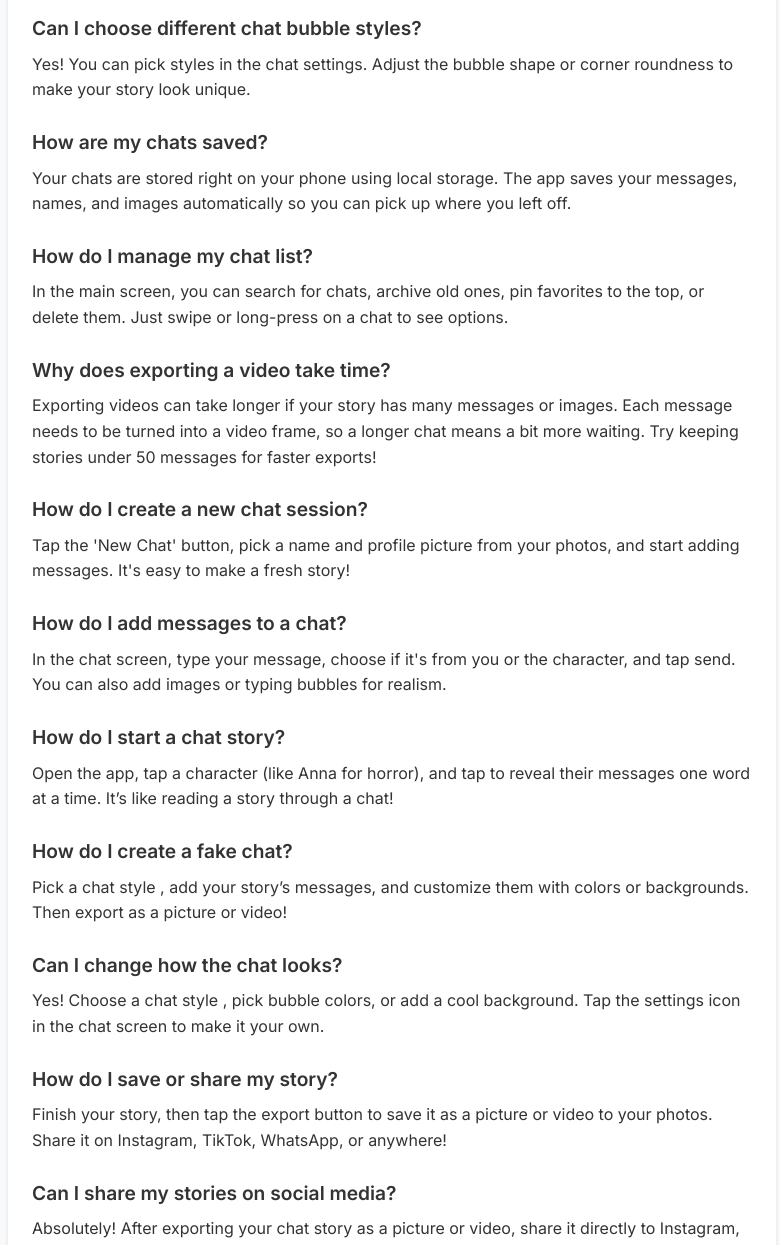
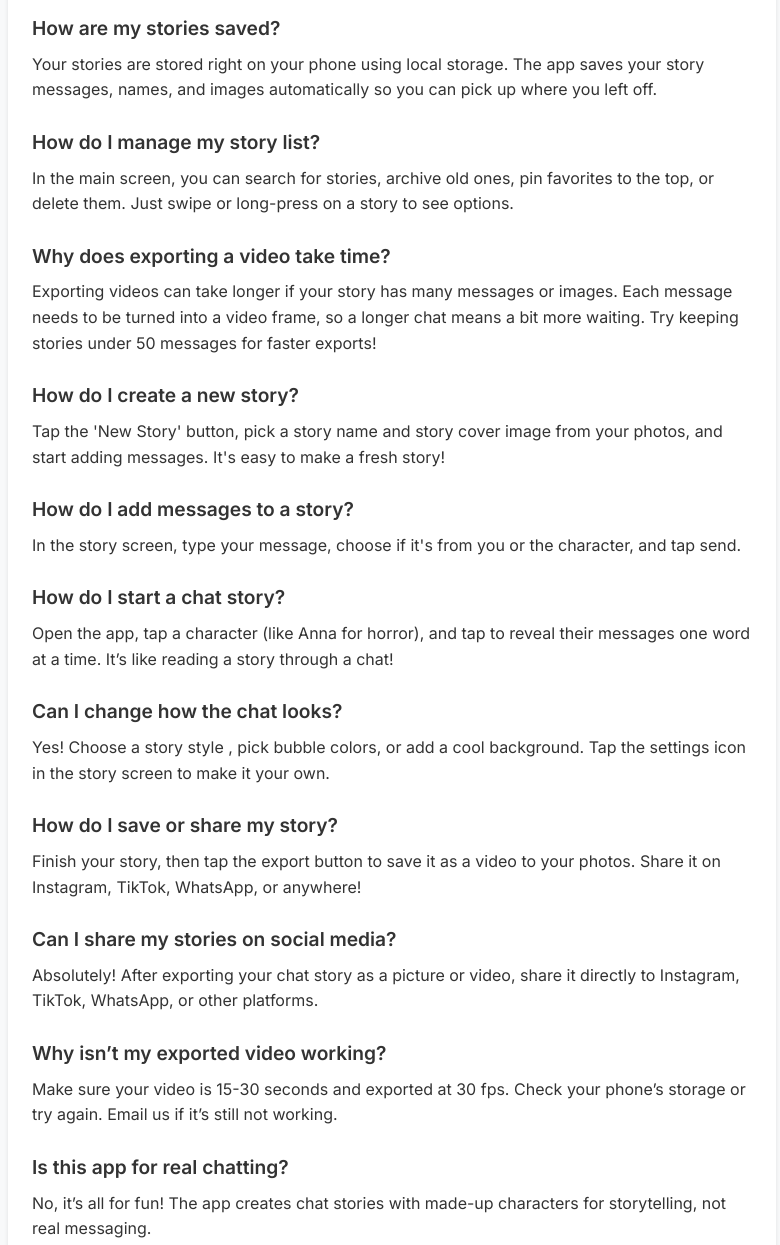
Before and after one commit to jayeshdddhanesha-wq/supporturl, a plain HTML site: page index.html in a window 1280 px wide. Shown: the part 484-1729 px from the top of the page, without its empty margins (248-1028 px from the left). Drawn offline with Linux system fonts and the light colour scheme.

Commit message:
Update index.html

```diff
--- a/index.html
+++ b/index.html
@@ -42,67 +42,54 @@
         <div class="section">
             <h2>Frequently Asked Questions</h2>
 
-            <div class="faq-item">
-                <h3>Can I choose different chat bubble styles?</h3>
-                <p>Yes! You can pick styles in the chat settings. Adjust the bubble shape or corner roundness to make your story look unique.</p>
-            </div>
 
             <div class="faq-item">
-                <h3>How are my chats saved?</h3>
-                <p>Your chats are stored right on your phone using local storage. The app saves your messages, names, and images automatically so you can pick up where you left off.</p>
+                <h3>How are my stories saved?</h3>
+                <p>Your stories are stored right on your phone using local storage. The app saves your story messages, names, and images automatically so you can pick up where you left off.</p>
             </div>
             <div class="faq-item">
-                <h3>How do I manage my chat list?</h3>
-                <p>In the main screen, you can search for chats, archive old ones, pin favorites to the top, or delete them. Just swipe or long-press on a chat to see options.</p>
+                <h3>How do I manage my story list?</h3>
+                <p>In the main screen, you can search for stories, archive old ones, pin favorites to the top, or delete them. Just swipe or long-press on a story to see options.</p>
             </div>
               <div class="faq-item">
                 <h3>Why does exporting a video take time?</h3>
                 <p>Exporting videos can take longer if your story has many messages or images. Each message needs to be turned into a video frame, so a longer chat means a bit more waiting. Try keeping stories under 50 messages for faster exports!</p>
             </div>
             <div class="faq-item">
-                <h3>How do I create a new chat session?</h3>
-                <p>Tap the 'New Chat' button, pick a name and profile picture from your photos, and start adding messages. It's easy to make a fresh story!</p>
+                <h3>How do I create a new story?</h3>
+                <p>Tap the 'New Story' button, pick a story name and story cover image from your photos, and start adding messages. It's easy to make a fresh story!</p>
             </div>
             <div class="faq-item">
-                <h3>How do I add messages to a chat?</h3>
-                <p>In the chat screen, type your message, choose if it's from you or the character, and tap send. You can also add images or typing bubbles for realism.</p>
+                <h3>How do I add messages to a story?</h3>
+                <p>In the story screen, type your message, choose if it's from you or the character, and tap send.</p>
             </div>
             <div class="faq-item">
                 <h3>How do I start a chat story?</h3>
                 <p>Open the app, tap a character (like Anna for horror), and tap to reveal their messages one word at a time. It’s like reading a story through a chat!</p>
             </div>
-            <div class="faq-item">
-                <h3>How do I create a fake chat?</h3>
-                <p>Pick a chat style , add your story’s messages, and customize them with colors or backgrounds. Then export as a picture or video!</p>
-            </div>
+
             <div class="faq-item">
                 <h3>Can I change how the chat looks?</h3>
-                <p>Yes! Choose a chat style , pick bubble colors, or add a cool background. Tap the settings icon in the chat screen to make it your own.</p>
+                <p>Yes! Choose a story style , pick bubble colors, or add a cool background. Tap the settings icon in the story screen to make it your own.</p>
             </div>
             <div class="faq-item">
                 <h3>How do I save or share my story?</h3>
-                <p>Finish your story, then tap the export button to save it as a picture or video to your photos. Share it on Instagram, TikTok, WhatsApp, or anywhere!</p>
+                <p>Finish your story, then tap the export button to save it as a  video to your photos. Share it on Instagram, TikTok, WhatsApp, or anywhere!</p>
             </div>
             <div class="faq-item">
                 <h3>Can I share my stories on social media?</h3>
                 <p>Absolutely! After exporting your chat story as a picture or video, share it directly to Instagram, TikTok, WhatsApp, or other platforms.</p>
             </div>
-            <div class="faq-item">
-                <h3>Why don’t I hear sounds for messages or calls?</h3>
-                <p>Check if the mute button is on in the app. Also, make sure your phone’s volume is up and not on silent. Contact us if you still have trouble.</p>
-            </div>
+
             <div class="faq-item">
                 <h3>Why isn’t my exported video working?</h3>
                 <p>Make sure your video is 15-30 seconds and exported at 30 fps. Check your phone’s storage or try again. Email us if it’s still not working.</p>
             </div>
             <div class="faq-item">
                 <h3>Is this app for real chatting?</h3>
-                <p>No, it’s all for fun! The app creates fake chat stories with made-up characters for storytelling, not real messaging.</p>
+                <p>No, it’s all for fun! The app creates chat stories with made-up characters for storytelling, not real messaging.</p>
             </div>
-            <div class="faq-item">
-                <h3>How do I start a simulated call?</h3>
-                <p>Pick a character in the app, then tap the call button in the chat screen. You'll see a ringing screen with options to mute, turn on speaker, or hold. It's all for fun storytelling!</p>
-            </div>
+
             <div class="faq-item">
                 <h3>What does clearing the cache do?</h3>
                 <p>It removes temporary files like old images and videos to free up space on your phone. Go to settings and tap 'Clear Cache' if the app feels slow.</p>
```
